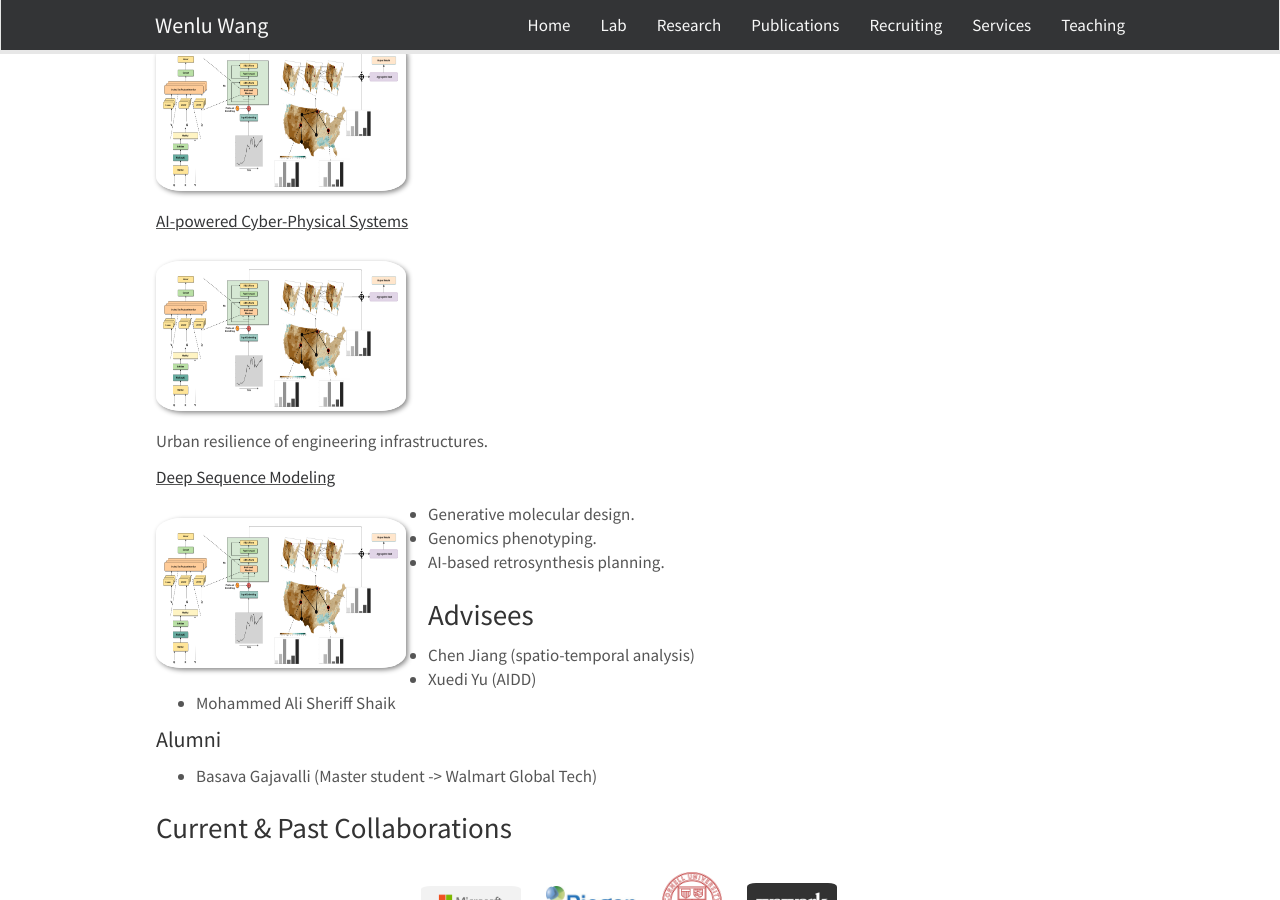
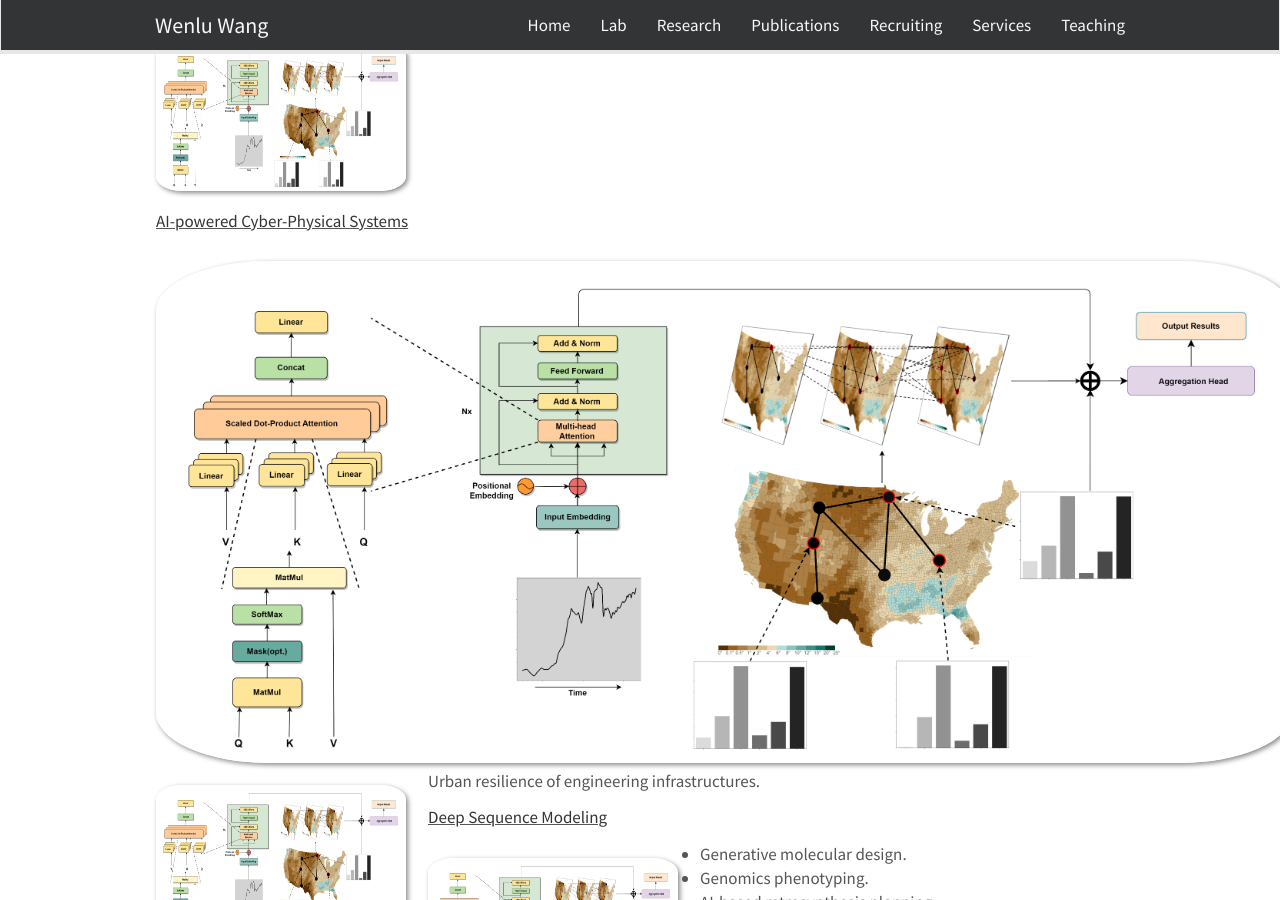
Before and after one commit to WENLU-W/WENLU-W.github.io, a Jekyll site: the page built from docs/_pages/team.md, in a window 1280 px wide and 900 px high, scrolled down 352 px. Built offline with Jekyll 4.4.1, drawn with Linux system fonts in a browser that asks for light colours; nearby versions of some CDN libraries.

Commit message:
Update team.md

```diff
--- a/docs/_pages/team.md
+++ b/docs/_pages/team.md
@@ -45,13 +45,19 @@
   <img width="250" height="150" src="{{ site.url }}{{ site.baseurl }}/images/weather2.png" >
 </p>
 
+
+
 <ins>[AI-powered Cyber-Physical Systems](https://wenlu-w.github.io/project/2021/09/01/social.html)</ins>
 
 
+| ![Flowers]({{site.url}}{{site.baseurl}}/images/weather2.png) | Urban resilience of engineering infrastructures. |
+
+
 <p align="left">
-  <img width="250" height="150" src="{{ site.url }}{{ site.baseurl }}/images/weather2.png">
+  <img align="left" width="250" height="150" src="{{ site.url }}{{ site.baseurl }}/images/weather2.png">
+  Urban resilience of engineering infrastructures.
 </p>
-Urban resilience of engineering infrastructures.
+
 
 
 <ins>[Deep Sequence Modeling](https://wenlu-w.github.io/project/2021/09/01/sequential.html)<ins>
```
